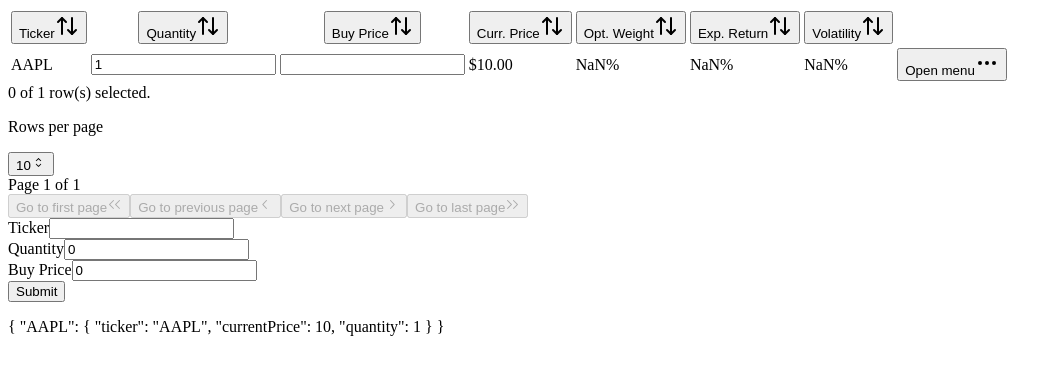
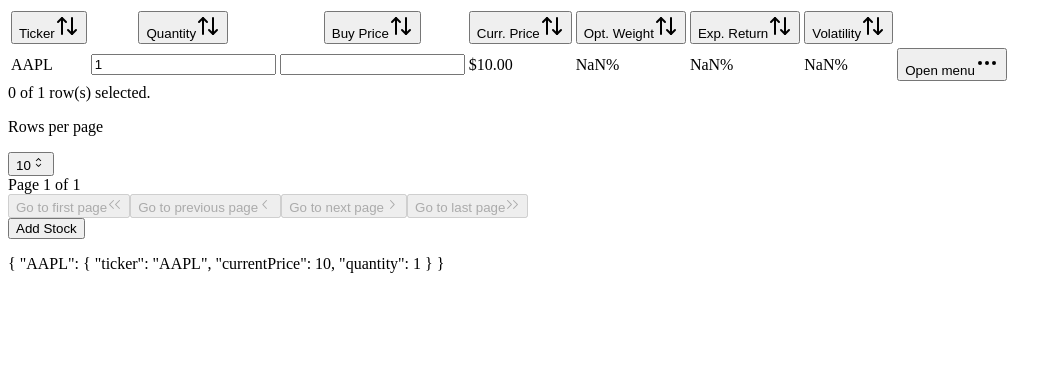
Before and after one commit to yood2/mean-variance-optimizer, a Next.js app in the folder frontend/: page / in a window 1280 px wide. Shown: the top 374 px of the page, without its empty margins (0-1062 px from the left). Built offline with nearby package versions, Linux system fonts and the light colour scheme.

Commit message:
update columns, popover, tables, implement delete

```diff
--- a/frontend/components/table/columns.tsx
+++ b/frontend/components/table/columns.tsx
@@ -131,7 +131,7 @@
     {
         id: 'actions',
         cell: ({ row }) => {
-            return <RowActions input={row.original} />;
+            return <RowActions row={row.original} />;
         },
     },
 ];
--- /dev/null
+++ b/frontend/components/table/popover-button.tsx
@@ -0,0 +1,20 @@
+import { Button } from '@/components/ui/button';
+import {
+    Popover,
+    PopoverContent,
+    PopoverTrigger,
+} from '@/components/ui/popover';
+import AddStock from './add-stock';
+
+export function PopoverButton() {
+    return (
+        <Popover>
+            <PopoverTrigger asChild>
+                <Button variant="outline">Add Stock</Button>
+            </PopoverTrigger>
+            <PopoverContent className="w-80">
+                <AddStock />
+            </PopoverContent>
+        </Popover>
+    );
+}
--- a/frontend/components/table/row-actions.tsx
+++ b/frontend/components/table/row-actions.tsx
@@ -1,22 +1,25 @@
 import { MoreHorizontal } from 'lucide-react';
-
 import { Button } from '@/components/ui/button';
 import {
     DropdownMenu,
     DropdownMenuContent,
     DropdownMenuItem,
-    DropdownMenuLabel,
-    DropdownMenuSeparator,
     DropdownMenuTrigger,
 } from '@/components/ui/dropdown-menu';
 import { Stock } from '@/types/schema';
+import { usePortfolio } from '@/context/PortfolioContext';
 
 interface RowActionsProps {
-    input: Stock;
+    row: Stock;
 }
 
 export default function RowActions({ row }: RowActionsProps) {
-    // console.log(row);
+    const { removeStock } = usePortfolio();
+
+    const handleDelete = () => {
+        removeStock(row.ticker);
+    };
+
     return (
         <DropdownMenu>
             <DropdownMenuTrigger asChild>
@@ -26,10 +29,9 @@
                 </Button>
             </DropdownMenuTrigger>
             <DropdownMenuContent align="end">
-                <DropdownMenuLabel>Actions</DropdownMenuLabel>
-                <DropdownMenuSeparator />
-                <DropdownMenuItem>Update</DropdownMenuItem>
-                <DropdownMenuItem>Delete</DropdownMenuItem>
+                <DropdownMenuItem onClick={handleDelete}>
+                    Delete
+                </DropdownMenuItem>
             </DropdownMenuContent>
         </DropdownMenu>
     );
--- a/frontend/components/table/table.tsx
+++ b/frontend/components/table/table.tsx
@@ -2,7 +2,7 @@
 import DataTable from './data-table';
 import { columns } from './columns';
 import { usePortfolio } from '@/context/PortfolioContext';
-import AddStock from './add-stock';
+import { PopoverButton } from './popover-button';
 
 export default function Table() {
     const { portfolio } = usePortfolio();
@@ -11,7 +11,7 @@
     return (
         <div className="container mx-auto py-10">
             <DataTable columns={columns} data={values} />
-            <AddStock />
+            <PopoverButton />
             <p>{JSON.stringify(portfolio, null, 2)}</p>
         </div>
     );
```
